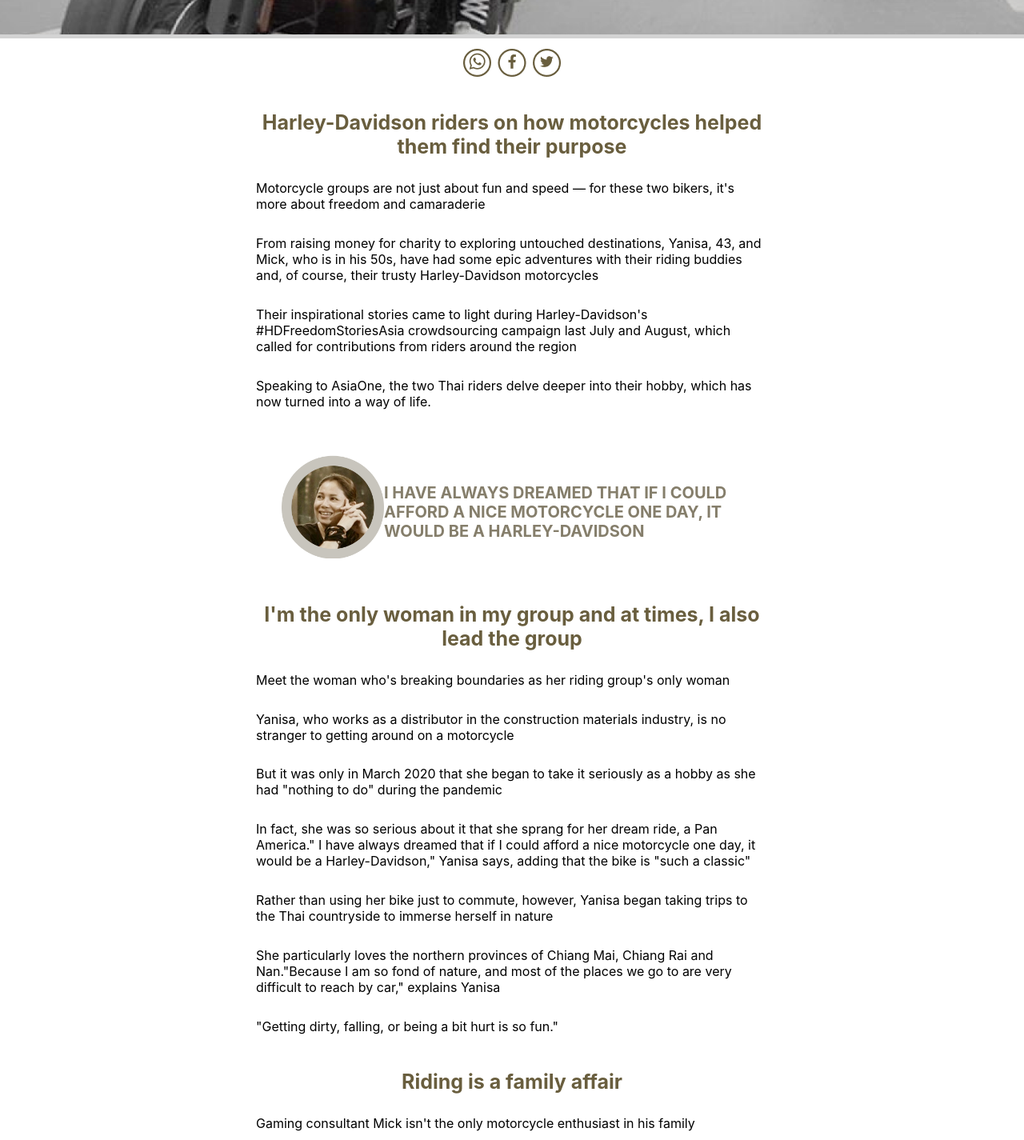
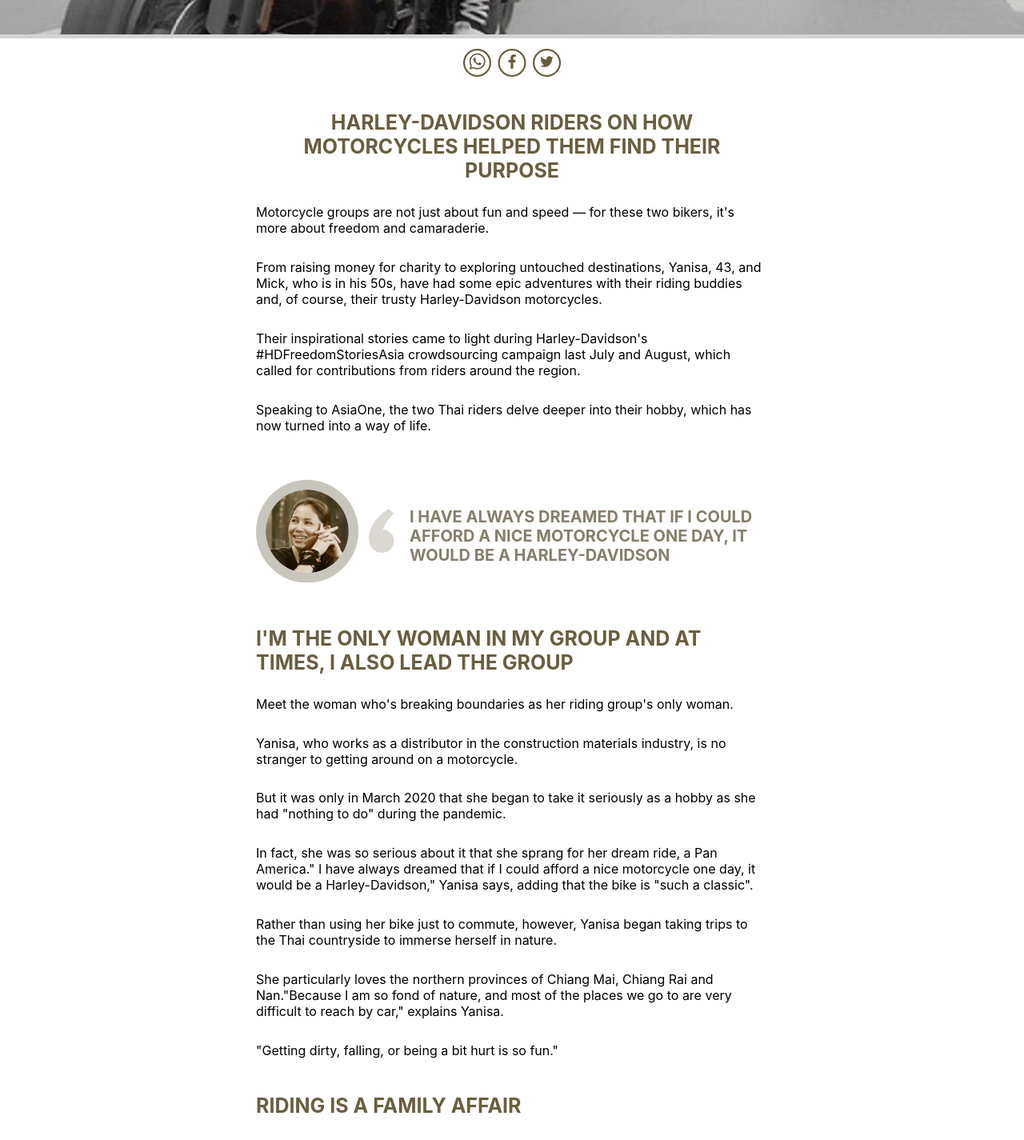
Before and after one commit to josheng/josheng-frontendassessment, a React (Create React App) app: page / in a window 1280 px wide. Shown: the part 600-2025 px from the top of the page at 80% size. Built offline with nearby package versions, Linux system fonts and the light colour scheme.

Commit message:
updated avatar component

```diff
--- a/src/components/avatar/avatar.css
+++ b/src/components/avatar/avatar.css
@@ -31,6 +31,18 @@
   font-size: 20px;
 }
 
+.quoteimg {
+  position: relative;
+  width: 10%;
+  height: 100%;
+  right: -2%;
+  top: -19%
+}
+
+.quoteimg img {
+  width: 50%;
+  height: 100%;
+}
 
 @media (max-width: 767px) {
 .avatar-container {
@@ -52,6 +64,12 @@
   height: 100%;
 }
 
+.quoteimg {
+  position: unset;
+  width: unset;
+  height: unset;
+}
+
 .quote {
   position: relative;
   width: 85%;
@@ -59,4 +77,9 @@
   font-size: 20px;
   right: -8%;
 }
+
+.quoteimg img {
+  width: 10%;
+  height: 100%;
 }
+}
--- a/src/components/avatar/avatar.js
+++ b/src/components/avatar/avatar.js
@@ -1,11 +1,14 @@
 import React from 'react';
 import './avatar.css';
 
-const Avatar = ({ image, name, quote }) => {
+const Avatar = ({ image, image2, name, quote }) => {
   return (
     <div className="avatar-container">
       <div className="avatar">
         <img src={image} alt={name} />
+      </div>
+      <div className="quoteimg">
+        <img src={image2} alt={name} />
       </div>
       <div className="quote">{quote}</div>
     </div>
--- a/src/components/content/content.js
+++ b/src/components/content/content.js
@@ -3,22 +3,24 @@ import HeaderText from "../headertext/headertext";
 import data from "./data.json"
 import Avatar from "../avatar/avatar";
 import avatarlogo from "../images/avatar.png"
+import quoteimg from "../images/quote.png"
 
 const Content = () => {
-  const paragraphs1 = data.text1.split(". ")
-  const paragraphs2 = data.text2.split(". ")
-  const paragraphs3 = data.text3.split(". ")
-  const paragraphs4 = data.text4.split(". ")
+  const paragraphs1 = data.text1.split(/(?<=\. )/)
+  const paragraphs2 = data.text2.split(/(?<=\. )/)
+  const paragraphs3 = data.text3.split(/(?<=\. )/)
+  const paragraphs4 = data.text4.split(/(?<=\. )/)
   return (
     <div>
-      <HeaderText header={data.header1} paragraphs={paragraphs1} />
+      <HeaderText header1={data.header1} paragraphs={paragraphs1} />
       <Avatar
         image={avatarlogo}
+        image2={quoteimg}
         name="Avatar"
         quote="I have always dreamed that if I could afford a nice motorcycle one day, it would be a Harley-Davidson" />
-      <HeaderText header={data.header2} paragraphs={paragraphs2} />
-      <HeaderText header={data.header3} paragraphs={paragraphs3} />
-      <HeaderText header={data.header4} paragraphs={paragraphs4} />
+      <HeaderText header2={data.header2} paragraphs={paragraphs2} />
+      <HeaderText header2={data.header3} paragraphs={paragraphs3} />
+      <HeaderText header2={data.header4} paragraphs={paragraphs4} />
     </div>
   );
 }
--- a/src/components/headertext/headertext.css
+++ b/src/components/headertext/headertext.css
@@ -3,15 +3,24 @@
   margin: 3% auto;
 }
 
-.text-wrapper h2 {
+.text-wrapper h1 {
   color: #695e3e;
   text-align: center;
   font-size: 25px;
+  text-transform: uppercase;
+}
+
+.text-wrapper h2 {
+  color: #695e3e;
+  text-align: left;
+  font-size: 25px;
+  text-transform: uppercase;
 }
 
 .text-wrapper p{
   padding: 1% 0;
 }
+
 
 @media (max-width: 767px) {
 
--- a/src/components/headertext/headertext.js
+++ b/src/components/headertext/headertext.js
@@ -4,7 +4,8 @@ import './headertext.css';
 function HeaderText(props) {
   return (
     <div className='text-wrapper'>
-      <h2>{props.header}</h2>
+      <h1>{props.header1}</h1>
+      <h2>{props.header2}</h2>
       {props.paragraphs.map((paragraph, index) => (
         <p key={index}>{paragraph}</p>
       ))}
```
Also changed, not shown: src/components/images/quote.png (added).
